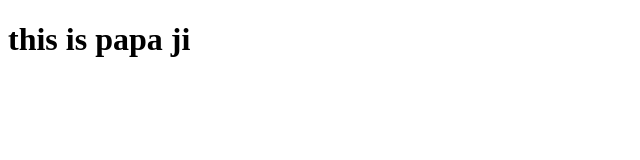
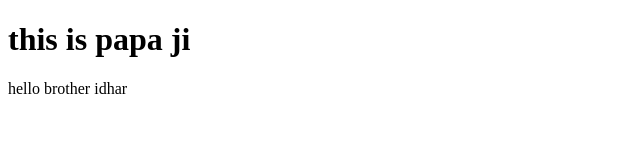
Before and after one commit to realokd/HMS, a plain HTML site: page index.html in a window 1280 px wide. Shown: the whole page, without its empty margins (0-640 px from the left). Drawn offline with Linux system fonts and the light colour scheme.

Commit message:
second push

```diff
--- a/index.html
+++ b/index.html
@@ -8,5 +8,6 @@
   </head>
   <body>
     <h1>this is papa ji</h1>
+    hello brother idhar
   </body>
 </html>
```
